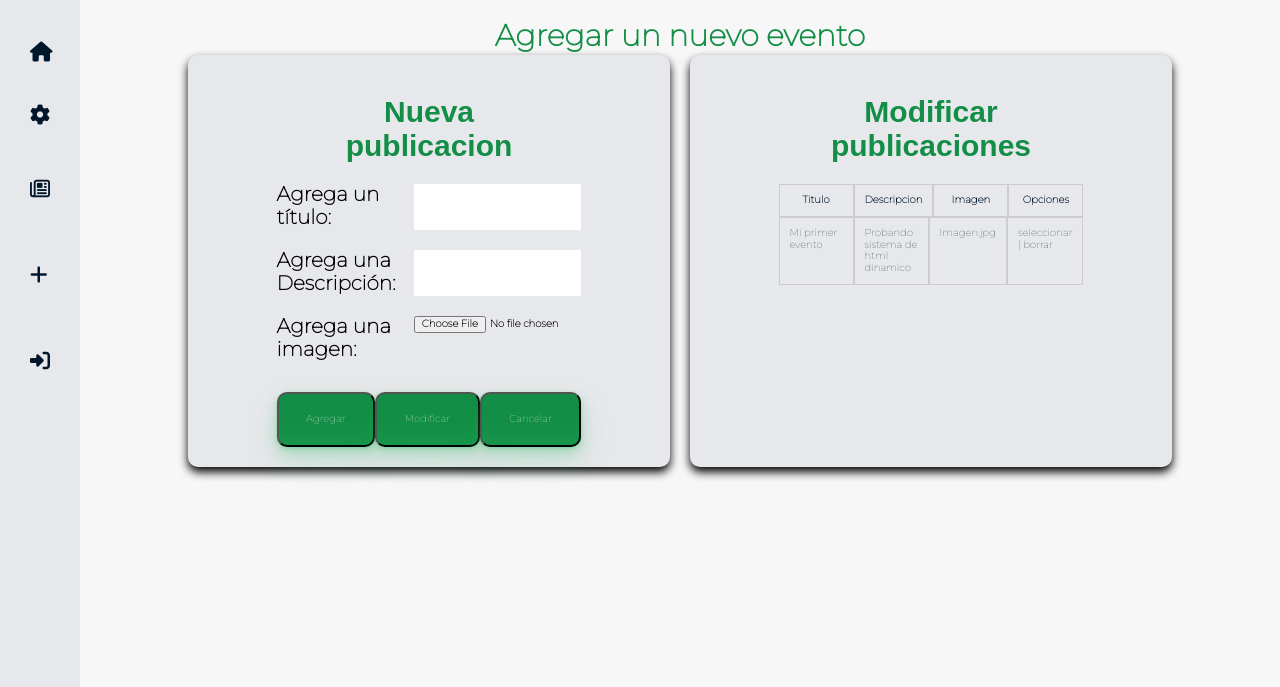
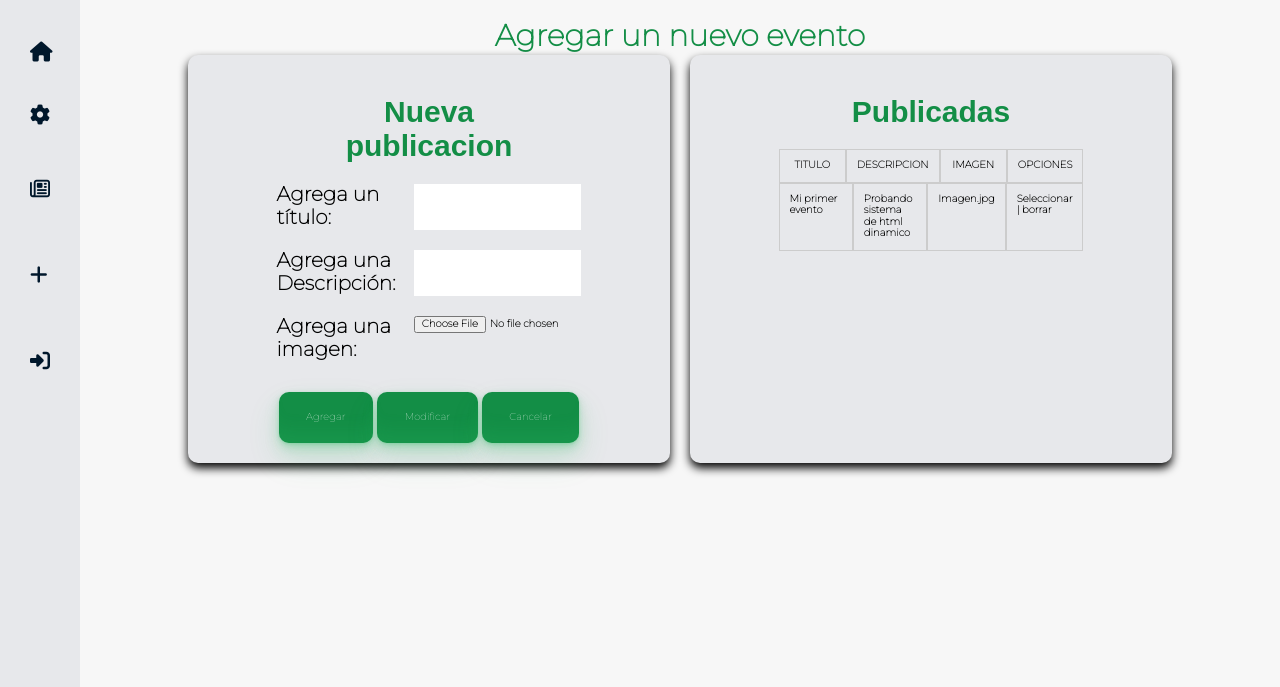
Before and after one commit to angelcruz07/WebSite-Turismo, a PHP site: page /WebSite-Turismo/admin/addEvent.php in a window 1280 px wide. Shown: the part 80-767 px from the top of the page. Run offline with PHP 8.4, Linux system fonts and the light colour scheme; data comes from the database, SQL or seed files in the repository; some libraries are stand-ins or nearby versions.

Commit message:
Cambios de estilos botones form

```diff
--- a/admin/addEvent.php
+++ b/admin/addEvent.php
@@ -75,7 +75,7 @@ $events = $query->fetchAll(PDO::FETCH_ASSOC);
     </div>
 
     <div class="contaier-events-add">
-      <h2>Modificar publicaciones</h2>
+      <h2>Publicadas</h2>
       <table class="info-crud">
         <thead>
           <tr class="event-add">
@@ -86,13 +86,12 @@ $events = $query->fetchAll(PDO::FETCH_ASSOC);
           </tr>
         </thead>
         <tbody>
-
           <?php foreach($events as $event) {?>
           <tr class="event-add">
             <td class="date-event"><?php echo $event ['title']?></td>
             <td class="date-event"><?php echo $event ['description']?></td>
             <td class="date-event"><?php echo $event ['image']?></td>
-            <td class="date-event"> seleccionar | borrar</td>
+            <td class="date-event"> Seleccionar | borrar</td>
           </tr>
           <?php }?>
 
--- a/admin/assets/css/addEvent.css
+++ b/admin/assets/css/addEvent.css
@@ -75,12 +75,14 @@
 .form-group input {
     width: 55%;
 }
+/* Estilos de menu */
 .group-buttons{
     display: flex;
 }
 .group-buttons button{
    display: flex;
    justify-content: space-between;
+   border: none;
 }
 /* Estilos de eventos agregados */
 .info-crud {
@@ -88,7 +90,6 @@
     flex-direction: column;
     width: 100%;
 }
-
 .event-add{
     display: flex;
     flex-direction: space-between;
@@ -104,3 +105,14 @@
   padding: 10px;
   border: 1px solid #ccc;
 }
+
+/* Estilos de la tabla */
+.date-event-colum{
+    text-transform: uppercase;
+    font-weight:800;
+    color: #000;
+}
+.date-event{
+    font-weight:700;
+    color:#000
+}
```
